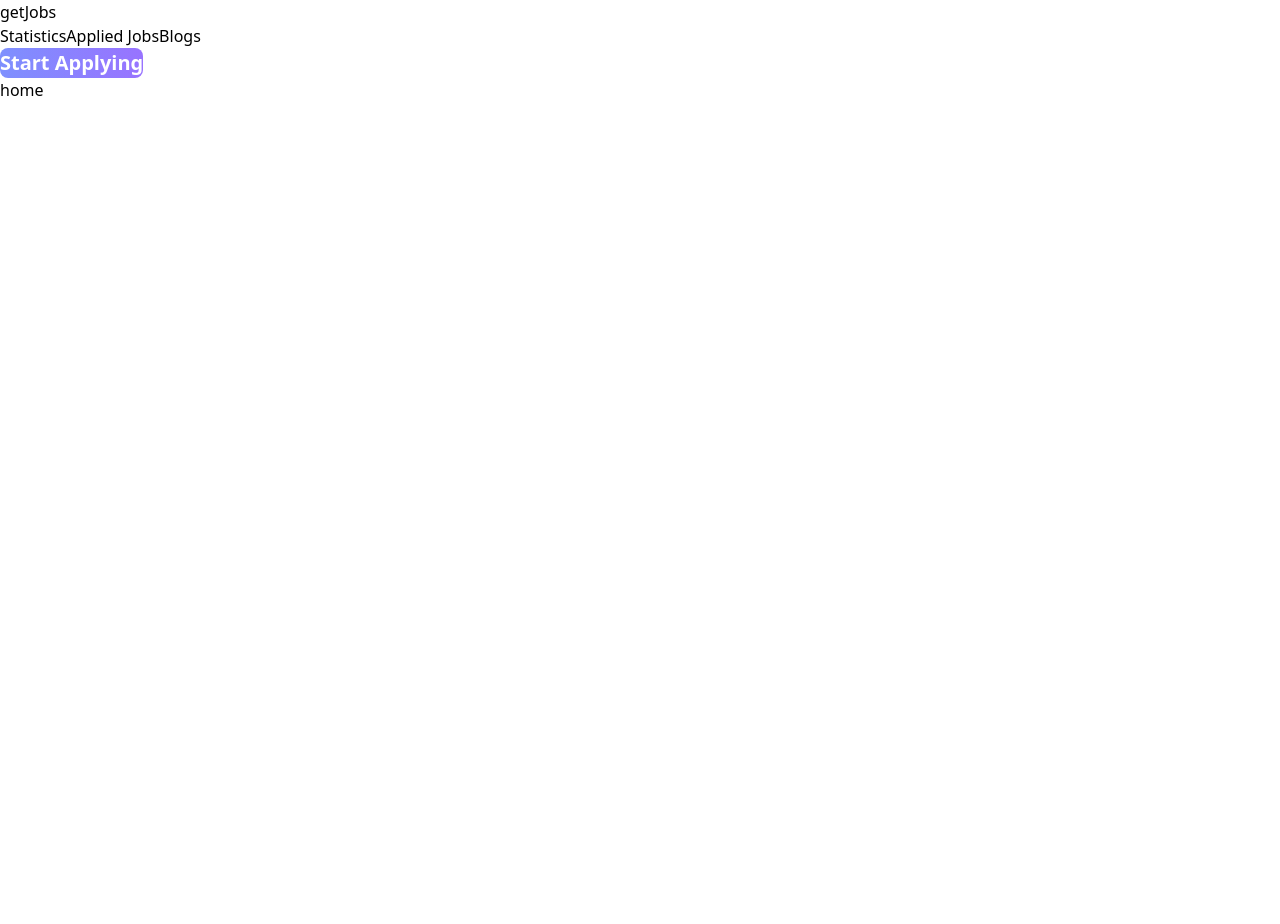
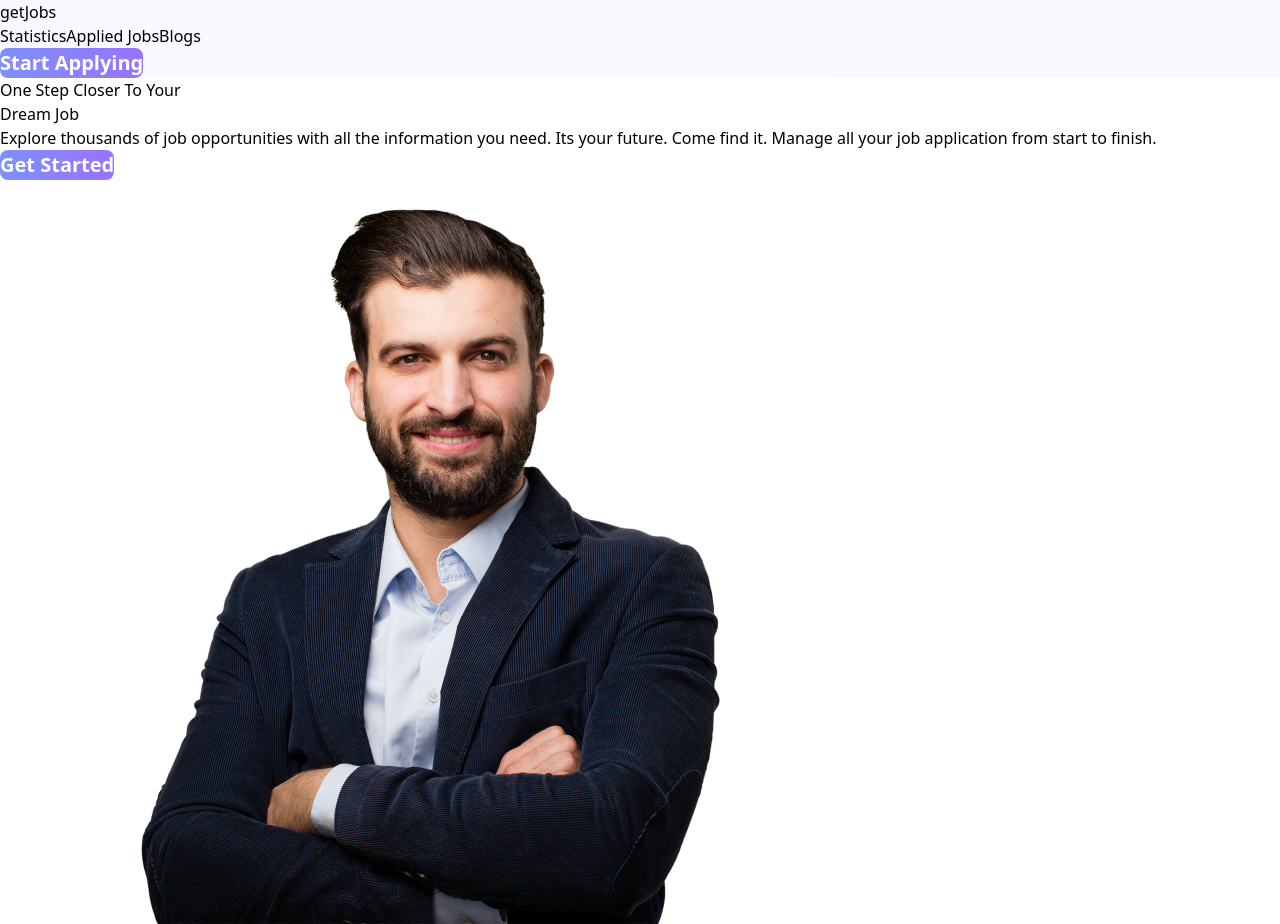
Before and after one commit to NS-Sheam/get-jobs, a React (Vite) app: page / in a window 1280 px wide. Before the commit the page ends 800 px from the top, so only its background shows below. Built offline with nearby package versions, Linux system fonts and the light colour scheme.

Commit message:
Banner section finished

```diff
--- /dev/null
+++ b/src/components/Banner/Banner.jsx
@@ -0,0 +1,24 @@
+import React from 'react';
+import bannerImage from '../../assets/All Images/P3OLGJ1 copy 1.png';
+
+const Banner = () => {
+    return (
+        <section className='bg-gray-500 md:flex w-full px-4 mx-auto sm:max-w-xl md:max-w-full lg:max-w-screen-xl md:px-24 lg:px-8'>
+            <div className='py-4 md:py-8 lg:py-16 md:w-1/2'>
+                <h1 className='text-2xl md:text-4xl lg:text-7xl font-semibold mb-4'>
+                    One Step Closer To Your <p className='text-[#9873FF]'>Dream Job</p>
+                </h1>
+                <p className='md:text-xl mb-4'>
+                    Explore thousands of job opportunities with all the information you need. Its your future. Come find it. Manage all your job application from start to finish.
+                </p>
+                <button className='btn-primary px-7 py-4 mb-4'>Get Started</button>
+            </div>
+            <div className='md:w-1/2'>
+            <img className='' src={bannerImage} alt="" />
+            </div>
+
+        </section>
+    );
+};
+
+export default Banner;
--- /dev/null
+++ b/src/components/Header/Header.css
@@ -0,0 +1,3 @@
+.header-css{
+    background: linear-gradient(90deg, rgba(126, 144, 254, 0.05) 0%, rgba(152, 115, 255, 0.05) 100%);
+}
--- a/src/components/Header/Header.jsx
+++ b/src/components/Header/Header.jsx
@@ -1,10 +1,11 @@
 import React from 'react';
 import ActiveLink from '../ActiveLink/ActiveLink';
 import { Link } from 'react-router-dom';
+import "./Header.css"
 
 const Header = () => {
     return (
-        <div className='px-4 py-5 mx-auto sm:max-w-xl md:max-w-full lg:max-w-screen-xl md:px-24 lg:px-8 flex justify-between items-center'>
+        <div className='px-4 py-5 mx-auto sm:max-w-xl md:max-w-full lg:max-w-screen-xl md:px-24 lg:px-8 flex justify-between items-center header-css'>
             <div>
                 <Link to="/">
                     <h1 className='text-3xl font-bold'>getJobs</h1>
--- a/src/components/Home/Home.jsx
+++ b/src/components/Home/Home.jsx
@@ -1,9 +1,10 @@
 import React from 'react';
+import Banner from '../Banner/Banner';
 
 const Home = () => {
     return (
-        <div className='my-container'>
-            home
+        <div className=''>
+            <Banner/>
         </div>
     );
 };
```
